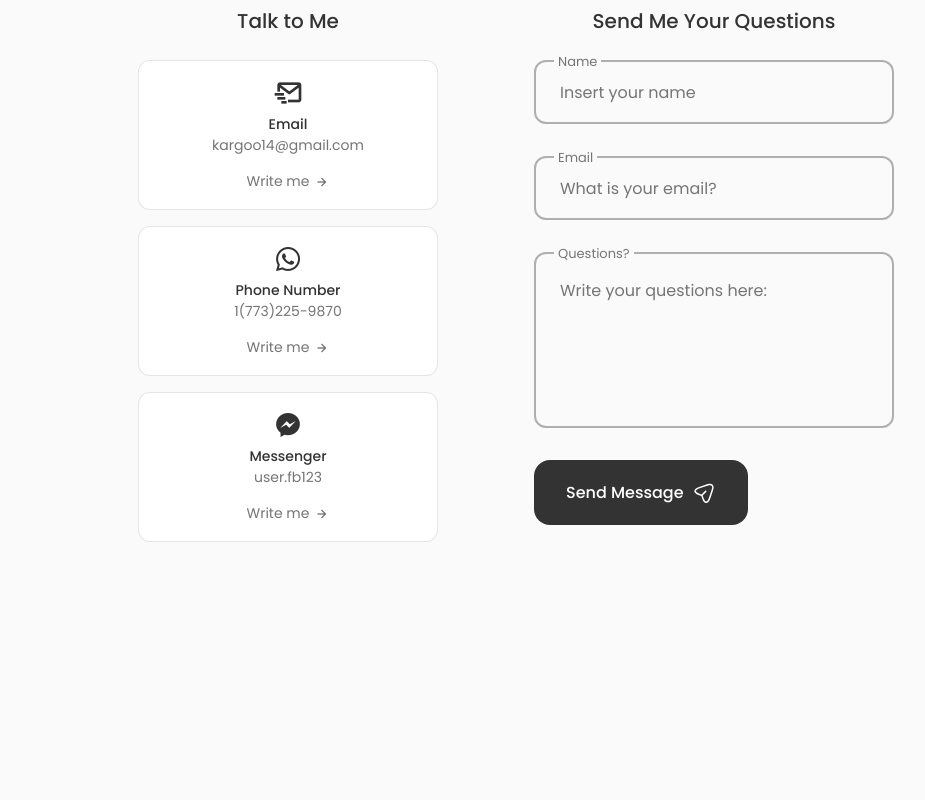
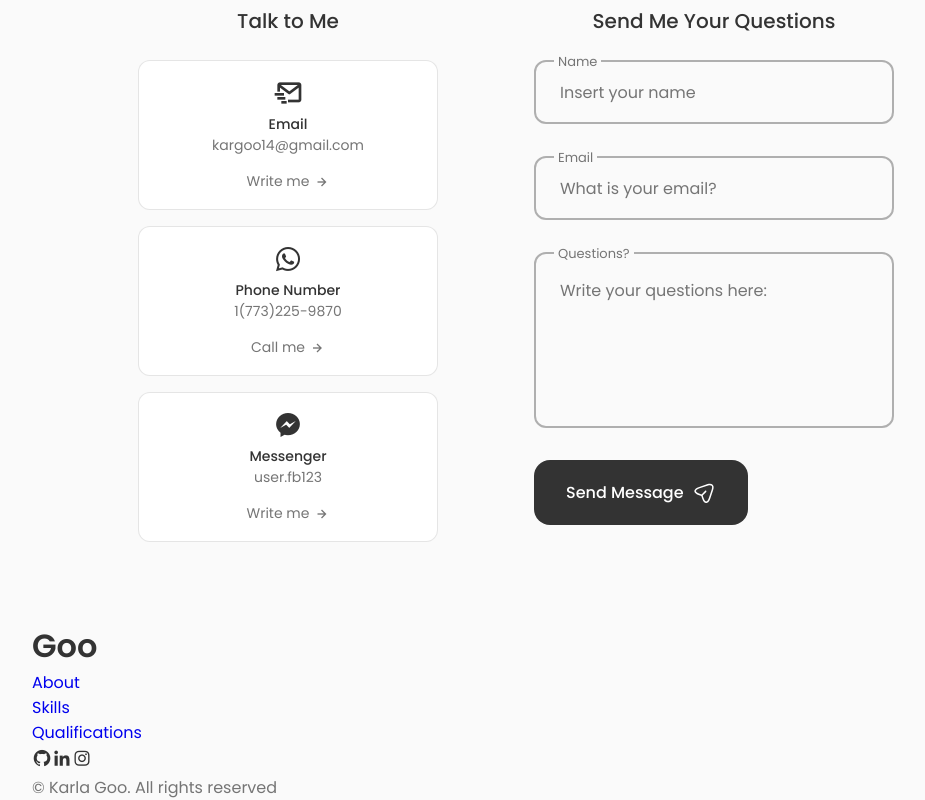
Before and after one commit to karlagoo/Portfolio, a React (Create React App) app: page / in a window 1280 px wide. Shown: the part 3275-4075 px from the top of the page, without its empty margins (124-1049 px from the left). Before the commit the page ends 3897 px from the top, so only its background shows below. Built offline with nearby package versions, Linux system fonts and the light colour scheme.

Commit message:
added footer component

```diff
--- a/src/App.js
+++ b/src/App.js
@@ -5,6 +5,7 @@ import About from './components/about/About.jsx';
 import Skills from './components/skills/Skills.jsx';
 import Qualification from './components/qualification/Qualification.jsx';
 import Contact from './components/contact/Contact.jsx';
+import Footer from './components/footer/Footer.jsx';
 
 function App() {
   return (
@@ -16,6 +17,7 @@ function App() {
         <Skills />
         <Qualification />
         <Contact />
+        <Footer />
       </main>
     </div>
   );
--- a/src/components/contact/Contact.jsx
+++ b/src/components/contact/Contact.jsx
@@ -50,7 +50,7 @@ function Contact() {
                 href="https://api.whatsapp.com/send?phone=7732259870&text-Hello, more information!"
                 className="contact__button"
               >
-                Write me{" "}
+                Call me{" "}
                 <i className="bx bx-right-arrow-alt contact__button-icon"></i>
               </a>
             </div>
--- /dev/null
+++ b/src/components/footer/Footer.jsx
@@ -0,0 +1,62 @@
+import React from "react";
+import './footer.css';
+
+function Footer() {
+  return (
+    <footer className="footer">
+      <div className="footer__container container">
+        <h1 className="footer title">Goo</h1>
+
+        <ul className="footer__list">
+          <li>
+            <a href="#about" className="footer__link">
+              About
+            </a>
+          </li>
+
+          <li>
+            <a href="#skills" className="footer__link">
+              Skills
+            </a>
+          </li>
+
+          <li>
+            <a href="#qualifications" className="footer__link">
+              Qualifications
+            </a>
+          </li>
+        </ul>
+
+        <div className="footer__social">
+          <a
+            href="https://github.com/karlagoo"
+            className="home__social-icon"
+            target="_blank"
+          >
+            <i class="bx bxl-github"></i>
+          </a>
+
+          <a
+            href="https://www.linkedin.com/in/karlagoo/"
+            className="home__social-icon"
+            target="_blank"
+          >
+            <i className="bx bxl-linkedin"></i>
+          </a>
+
+          <a
+            href="https://www.instagram.com/itsgoocci/"
+            className="home__social-icon"
+            target="_blank"
+          >
+            <i class="bx bxl-instagram"></i>
+          </a>
+        </div>
+
+        <span className="footer__copy">&#169; Karla Goo. All rights reserved</span>
+      </div>
+    </footer>
+  );
+}
+
+export default Footer;
--- a/src/components/qualification/Qualification.jsx
+++ b/src/components/qualification/Qualification.jsx
@@ -10,7 +10,7 @@ function Qualification() {
     };
 
   return (
-    <section className="qualification section">
+    <section className="qualification section" id="qualifications">
       <h2 className="section__title">Qualifications</h2>
       <span className="section__subtitle">My Personal Journey</span>
 
```
Also changed, not shown: src/components/footer/footer.css (added).
